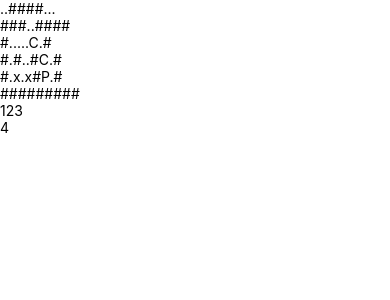
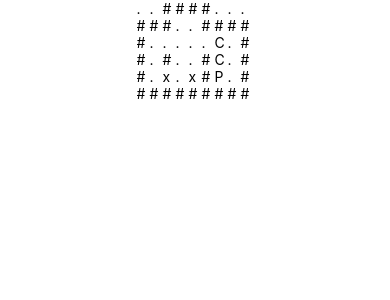
Before and after one commit to Theorique/Sokoban_SIMON_CHABROL_RAINTEAU_FAURE, a React Native app in the folder sokoban/: screen / in a window 390 px wide. Shown: the top 300 px of the page. Built offline with nearby package versions, Linux system fonts and the light colour scheme.

Commit message:
affichage du plateau

```diff
--- a/sokoban/App.js
+++ b/sokoban/App.js
@@ -1,28 +1,39 @@
-import { StatusBar } from 'expo-status-bar';
-import React, { Component } from 'react';
-import { StyleSheet, Text, View, FlatList } from 'react-native';
+import { StatusBar } from "expo-status-bar";
+import React, { Component } from "react";
+import { StyleSheet, Text, View, FlatList } from "react-native";
 
 class App extends Component {
-
   constructor(props) {
     super(props);
-    this.state = { plateau: ['ok'] };
+    this.state = { plateau: ["ok"] };
   }
 
   componentDidMount() {
-    const customData = require('./plateau/plateau-dur.json');
+    const customData = require("./plateau/plateau-dur.json");
     console.log(customData);
-    this.setState( {plateau: customData});
+    let temp = customData["text"].split("\n");
+    let plat = [];
+    temp.map((value, key) => (plat[key] = value.split("")));
+    console.log(plat);
+    console.log(temp);
+    this.setState({ plateau: plat });
   }
   render() {
     return (
-      <View>
+      <View style={styles.container}>
         <Text>{this.state.plateau["text"]}</Text>
-      <FlatList
-        data={[1, 2, 3, 4]}
-        numColumns={3}
-        renderItem={({ item }) => <Text>{item}</Text>}
-      />
+        <FlatList
+          data={this.state.plateau}
+          numColumns={1}
+          renderItem={({ item }) => (
+            <FlatList
+              data={item}
+              numColumns={9}
+              keyExtractor={(item2, index) => index.toString()}
+              renderItem={({ item: item2 }) => <Text style={styles.grid}>{item2}</Text>}
+            />
+          )}
+        />
       </View>
     );
   }
@@ -33,9 +44,12 @@ export default App;
 const styles = StyleSheet.create({
   container: {
     flex: 1,
-    padding:100,
-    backgroundColor: '#fff',
-    alignItems: 'center',
-    justifyContent: 'center',
+    justifyContent: "center",
+    alignContent: "center",
+    alignItems: "center",
+    backgroundColor: "#fff",
   },
+  grid:{
+    width:13,
+  }
 });
```
